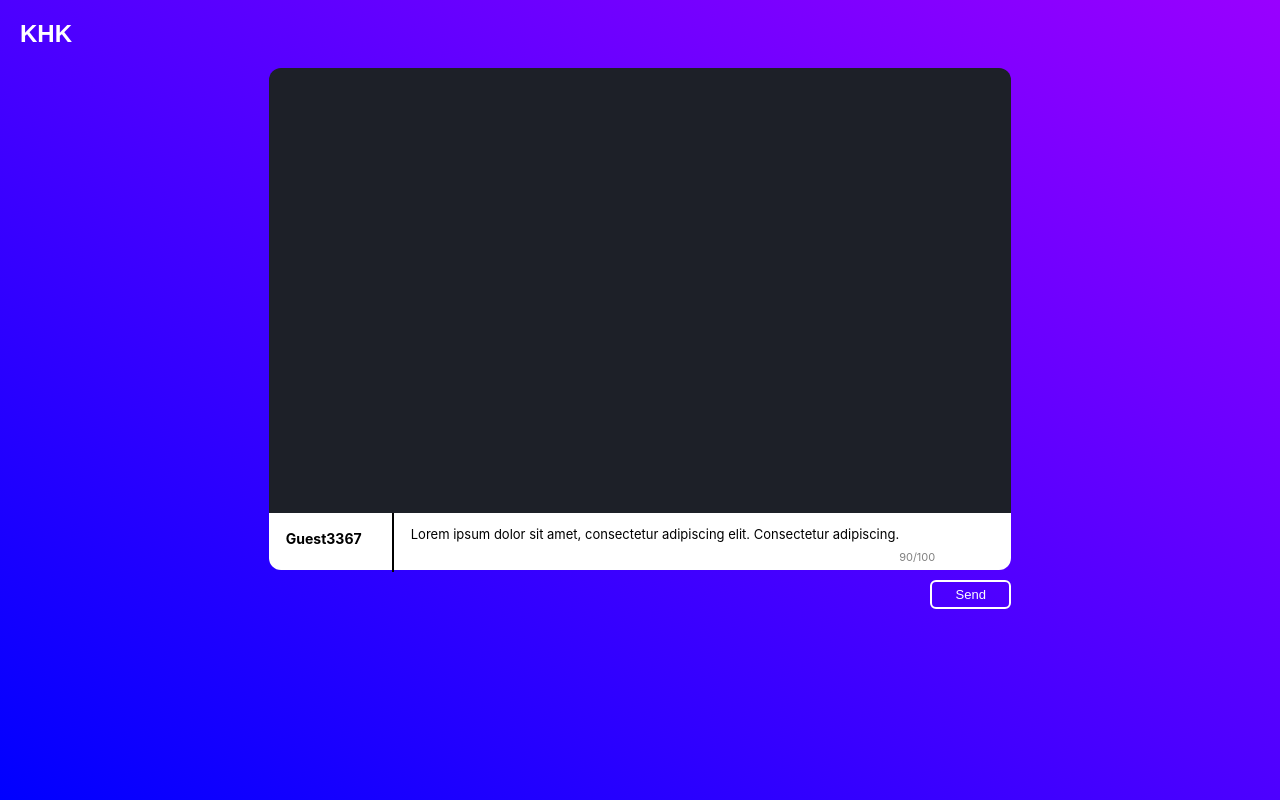
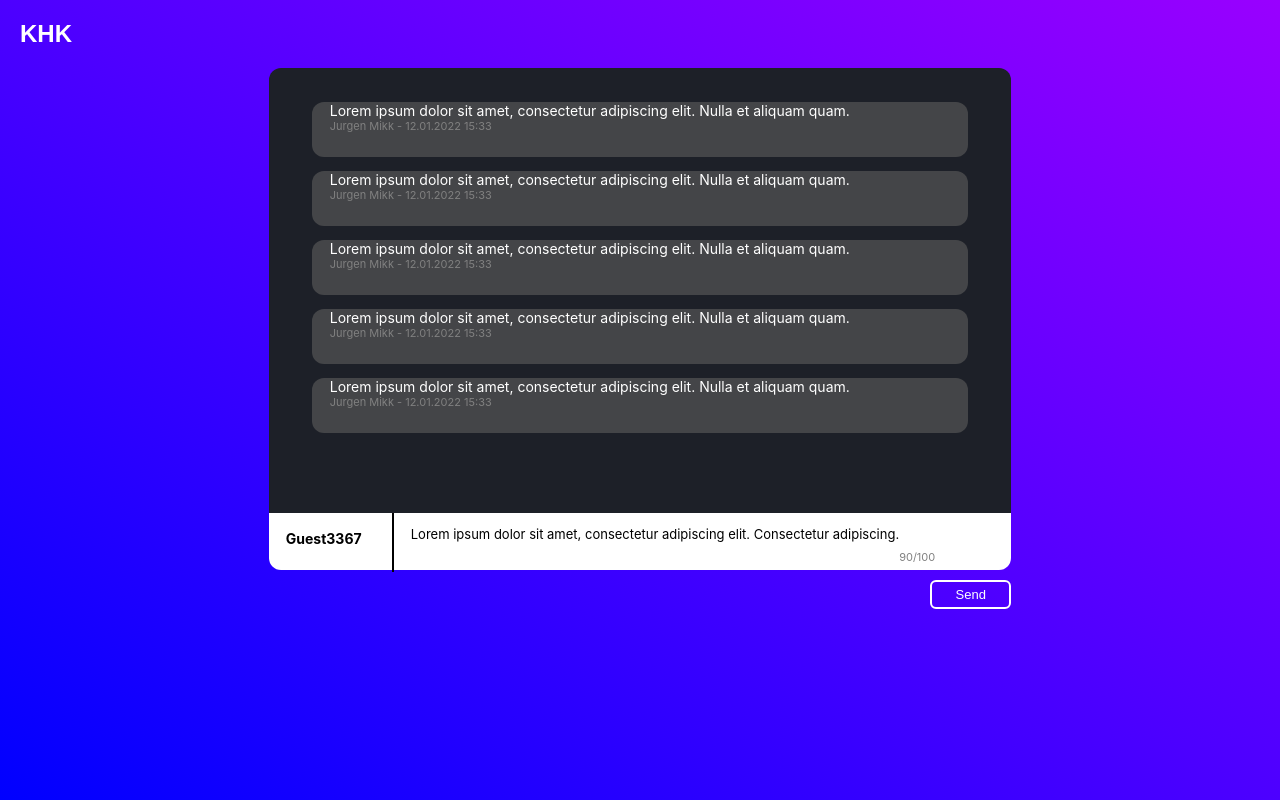
Before and after one commit to JurgenMik/voco-chat-client, a React (Create React App) app: page / in a window 1280 px wide. Built offline with nearby package versions, Linux system fonts and the light colour scheme.

Commit message:
Created chatmessage field components

```diff
--- a/src/App.js
+++ b/src/App.js
@@ -1,6 +1,7 @@
 import React from 'react';
 import {ChatEnterMessage} from './components/ChatEnterMessage'
 import {MessageSend} from "./components/MessageSend";
+import {Chatmessages} from "./components/chatmessages";
 import './App.css'
 
 function App() {
@@ -8,6 +9,12 @@ function App() {
            <div>
                <h2> KHK </h2>
                <div className="ekraanTaust">
+                   <br></br>
+                   <Chatmessages/>
+                   <Chatmessages/>
+                   <Chatmessages/>
+                   <Chatmessages/>
+                   <Chatmessages/>
                </div>
                <ChatEnterMessage/>
                <MessageSend/>
--- a/src/components/chatmessages.css
+++ b/src/components/chatmessages.css
@@ -0,0 +1,30 @@
+
+.kuvaSonum{
+
+    background-color: #444548;
+    width: 86%;
+    height: 55px;
+    border-radius: 12px;
+    margin-right: auto;
+    margin-left: auto;
+    margin-top: 10px;
+    padding-left: 18px;
+    position: relative;
+
+}
+
+.sonum{
+
+    color: white;
+    font-size: 14px;
+    width: 86%;
+
+}
+
+.date{
+
+    color: grey;
+    font-size: 11px;
+    margin-top: -14px;
+
+}
--- a/src/components/chatmessages.jsx
+++ b/src/components/chatmessages.jsx
@@ -1,2 +1,16 @@
-import React from "react";
-import './chatmessages.css'
+import React, {Component} from 'react';
+import './chatmessages.css';
+
+export class Chatmessages extends Component{
+
+    render(){
+        return(
+            <div>
+               <div className="kuvaSonum">
+                  <p className="sonum"> Lorem ipsum dolor sit amet, consectetur adipiscing elit. Nulla et aliquam quam.</p>
+                  <p className="date"> Jurgen Mikk - 12.01.2022 15:33 </p>
+              </div>
+            </div>
+        )
+    }
+}
```
